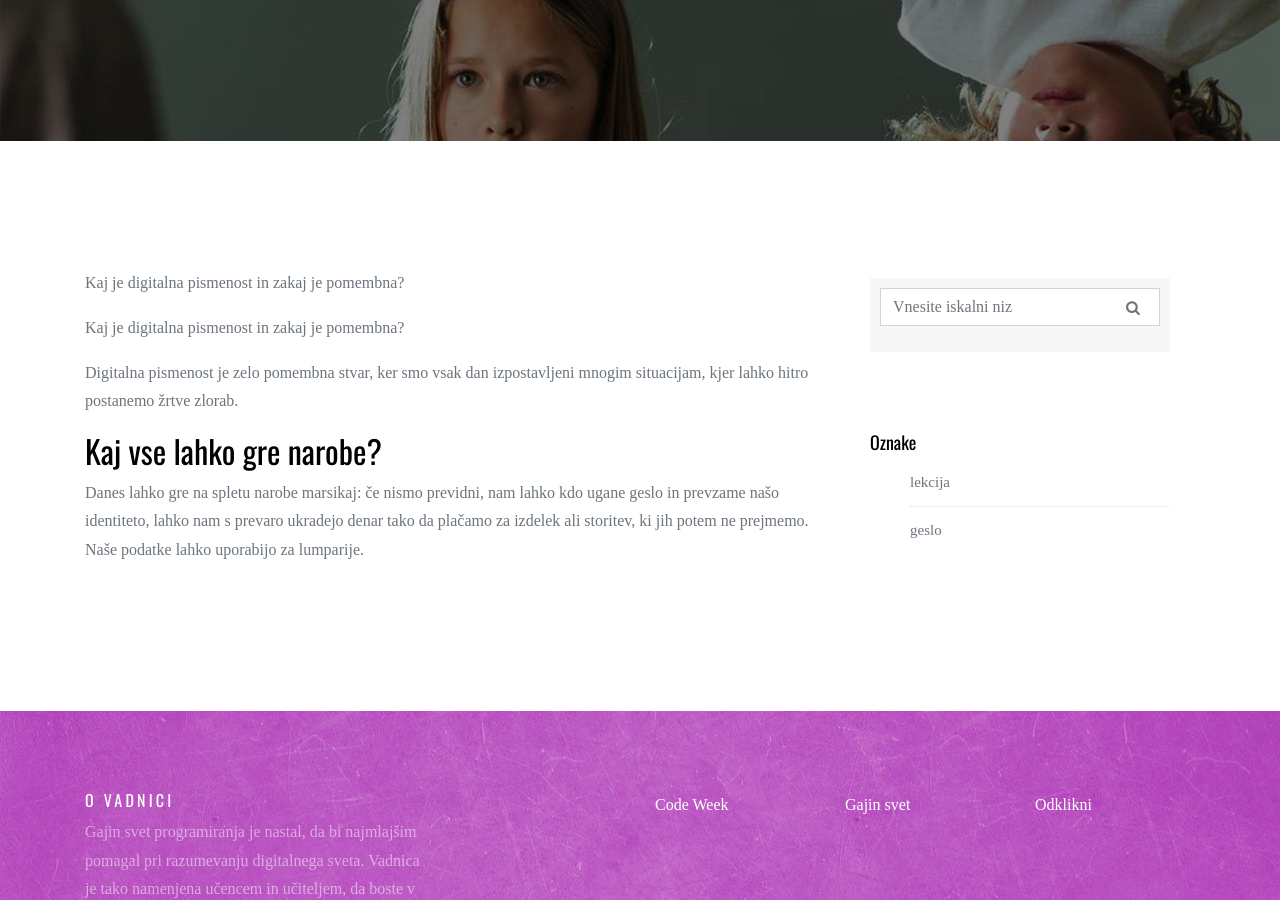
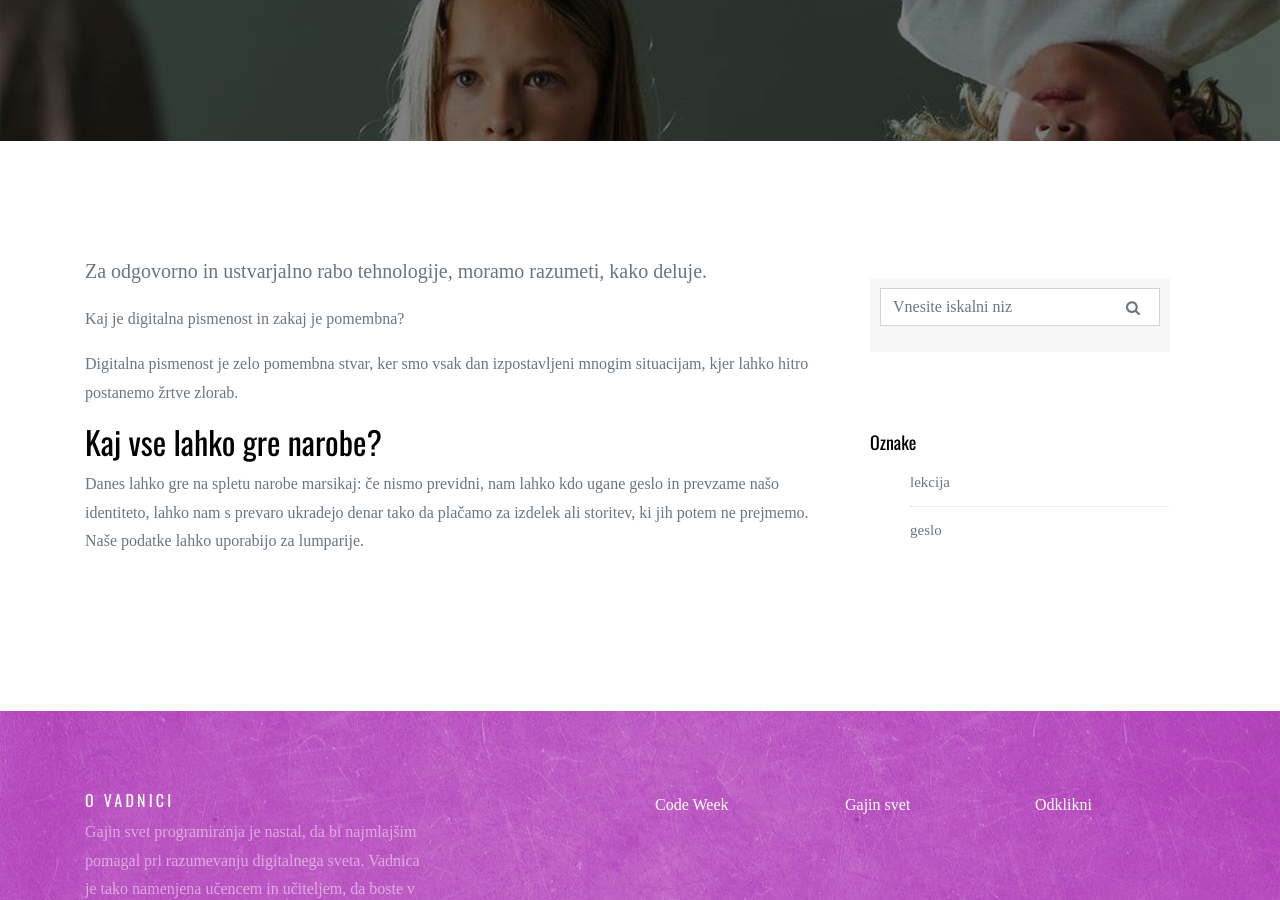
Before and after one commit to codeweeksi/gajin-svet, a Jekyll site: the page built from _featured/digitalna-pismenost.md, in a window 1280 px wide and 900 px high, scrolled down 409 px. Built offline with Jekyll 4.4.1, drawn with Linux system fonts in a browser that asks for light colours; some web fonts are replaced; comment, search, counter and statistics services are not loaded.

Commit message:
added permalink & excerpt

```diff
--- a/_featured/digitalna-pismenost.md
+++ b/_featured/digitalna-pismenost.md
@@ -1,10 +1,11 @@
 ---
 layout: post
 title:  "Digitalna pismenost"
+permalink: /vadnica/sole/kaj-je-code-week/
 date:   2018-07-21 18:00:02 +0200
 icon: fa-sun-o
 tags: lekcija geslo
-published: true
+excerpt: Za odgovorno in ustvarjalno rabo tehnologije, moramo razumeti, kako deluje.
 ---
 
 Kaj je digitalna pismenost in zakaj je pomembna?
```
